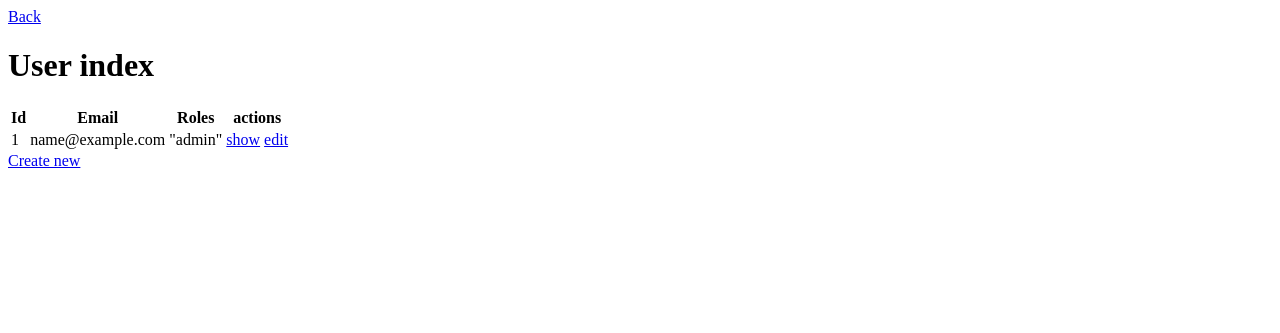
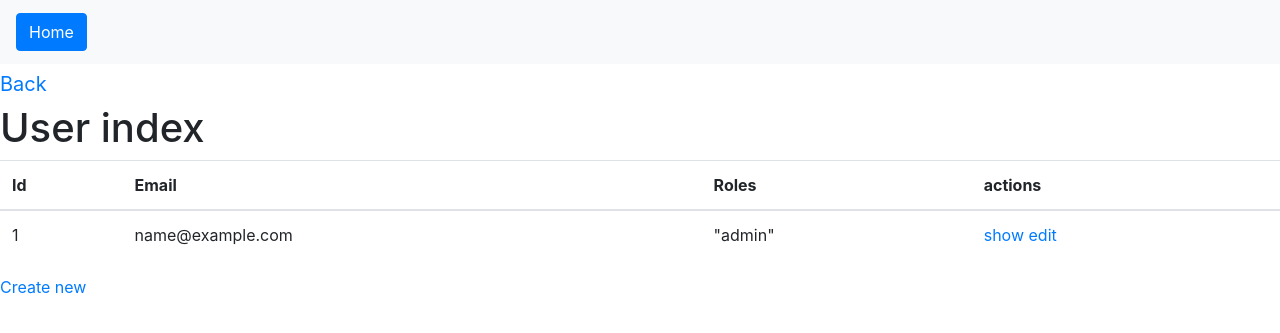
Before and after one commit to RomainDreidemy/web3-project-api, a Symfony app: template templates/user/index.html.twig in a window 1280 px wide. Shown: the top 333 px of the page. Run offline with Twig, Linux system fonts and the light colour scheme; the template is opened without the code that fills it: most values are stand-ins (such as "Sample title", 1, 10 or a date in 2020); some libraries are stand-ins or nearby versions.

Commit message:
> Added navbar

```diff
--- a/templates/base.html.twig
+++ b/templates/base.html.twig
@@ -12,8 +12,16 @@
         {% block javascripts %}
             {#{{ encore_entry_script_tags('app') }}#}
         {% endblock %}
+        <link rel="stylesheet" href="https://stackpath.bootstrapcdn.com/bootstrap/4.4.1/css/bootstrap.min.css" integrity="sha384-Vkoo8x4CGsO3+Hhxv8T/Q5PaXtkKtu6ug5TOeNV6gBiFeWPGFN9MuhOf23Q9Ifjh" crossorigin="anonymous">
     </head>
     <body>
-        {% block body %}{% endblock %}
+        {% include 'navbar/index.html.twig' %}
+
+        {% block body %}
+
+
+
+
+        {% endblock %}
     </body>
 </html>
--- /dev/null
+++ b/templates/navbar/index.html.twig
@@ -0,0 +1,11 @@
+    <nav class="navbar navbar-expand-lg navbar-light bg-light">
+        <div class="collapse navbar-collapse" id="navbarSupportedContent">
+            <ul class="navbar-nav mr-auto">
+                <li class="nav-item active">
+                    <a class="navbar-brand" href="{{ path('dashboard_index') }}">
+                        <button type="button" class="btn btn-primary">Home</button>
+                    </a>
+                </li>
+            </ul>
+        </div>
+    </nav>
--- a/templates/user/_delete_form.html.twig
+++ b/templates/user/_delete_form.html.twig
@@ -1,4 +1,4 @@
 <form method="post" action="{{ path('user_delete', {'id': user.id}) }}" onsubmit="return confirm('Are you sure you want to delete this item?');">
     <input type="hidden" name="_token" value="{{ csrf_token('delete' ~ user.id) }}">
-    <button class="btn">Delete</button>
+    <button class="btn btn-danger">Delete</button>
 </form>
--- a/templates/user/index.html.twig
+++ b/templates/user/index.html.twig
@@ -3,7 +3,8 @@
 {% block title %}User index{% endblock %}
 
 {% block body %}
-    <a href="{{ path('dashboard_index') }}">Back</a>
+
+    <a class="navbar-brand" href="{{ path('dashboard_index') }}">Back</a>
 
     <h1>User index</h1>
 
```
